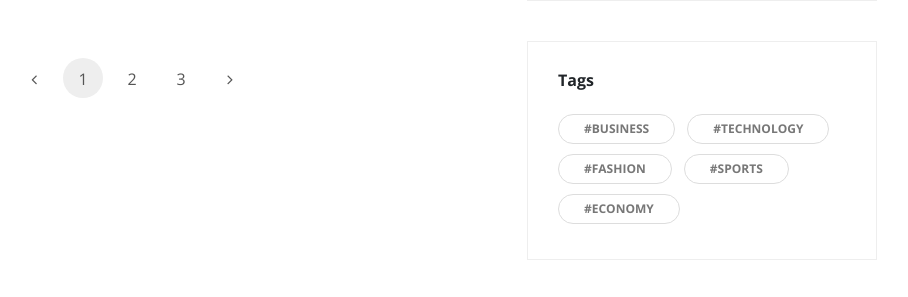
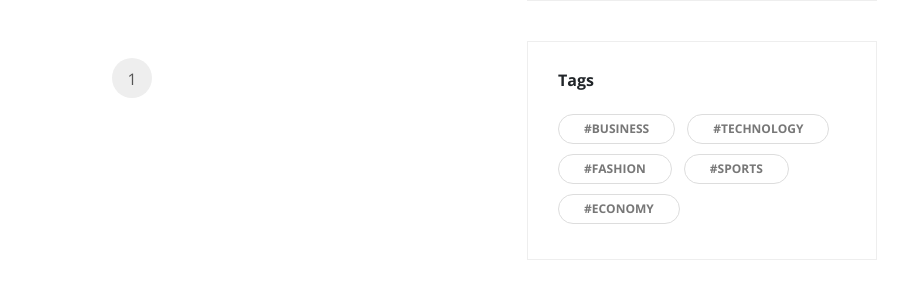
Before and after one commit to NithinNitz12/Blogspot-demo, a Django app: page /blog/ in a window 1280 px wide. Shown: the part 1043-1340 px from the top of the page, without its empty margins (318-1226 px from the left). Run offline with Django 3.2, Linux system fonts and the light colour scheme; data comes from the database, SQL or seed files in the repository; some libraries are stand-ins or nearby versions.

Commit message:
Blog pagination

```diff
--- a/blog/myblog/post/views.py
+++ b/blog/myblog/post/views.py
@@ -12,8 +12,18 @@ def index(request):
 
 def blog(request):
     post_list = Post.objects.all()
+    paginator = Paginator(post_list, 4)
+    page_request_var = 'page'
+    page = request.GET.get(page_request_var)
+    try:
+        paginated_queryset = paginator.page(page)
+    except PageNotAnInteger:
+        paginated_queryset = paginator.page(1)
+    except EmptyPage:
+        paginated_queryset = paginator.page(paginator.num_pages)
     context = {
-        'post_list': post_list
+        'queryset': paginated_queryset,
+        'page_request_var': page_request_var
     }
     return render(request,"blog.html", context)
 
--- a/blog/myblog/templates/blog.html
+++ b/blog/myblog/templates/blog.html
@@ -10,7 +10,7 @@
           <div class="container">
             <div class="row">
               <!-- post -->
-              {% for post in post_list %}
+              {% for post in queryset %}
               <div class="post col-xl-6">
                 <div class="post-thumbnail"><a href="post.html"><img src="{{ post.thumbnail.url }}" alt="..." class="img-fluid"></a></div>
                 <div class="post-details">
@@ -37,11 +37,13 @@
             <!-- Pagination -->
             <nav aria-label="Page navigation example">
               <ul class="pagination pagination-template d-flex justify-content-center">
-                <li class="page-item"><a href="#" class="page-link"> <i class="fa fa-angle-left"></i></a></li>
-                <li class="page-item"><a href="#" class="page-link active">1</a></li>
-                <li class="page-item"><a href="#" class="page-link">2</a></li>
-                <li class="page-item"><a href="#" class="page-link">3</a></li>
-                <li class="page-item"><a href="#" class="page-link"> <i class="fa fa-angle-right"></i></a></li>
+                  {% if queryset.has_previous %}
+                <li class="page-item"><a href="?{{ page_request_var }}={{ queryset.previous_page_number }}" class="page-link"> <i class="fa fa-angle-left"></i></a></li>
+                  {% endif %}
+                  <li class="page-item"><a href="#" class="page-link active">{{ queryset.number }}</a></li>
+                  {% if queryset.has_next %}
+                <li class="page-item"><a href="?{{ page_request_var }}={{ queryset.next_page_number }}" class="page-link"> <i class="fa fa-angle-right"></i></a></li>
+                  {% endif %}
               </ul>
             </nav>
           </div>
```
